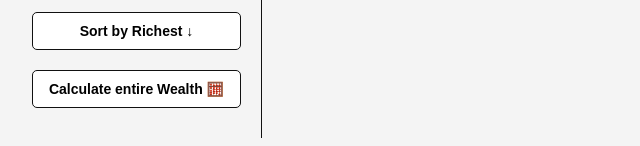
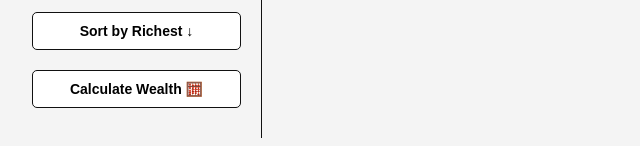
Before and after one commit to nataliecardot/dom-array-methods, a plain HTML site: page index.html in a window 1280 px wide. Shown: the part 272-418 px from the top of the page, 248-888 px from the left. Drawn offline with Linux system fonts and the light colour scheme.

Commit message:
Change button text

```diff
--- a/index.html
+++ b/index.html
@@ -15,7 +15,7 @@
         <button id="double">Double Money 💰</button>
         <button id="show-millionaires">Show Only Millionaires 💵</button>
         <button id="sort">Sort by Richest ↓</button>
-        <button id="calculate-wealth">Calculate entire Wealth 🧮</button>
+        <button id="calculate-wealth">Calculate Wealth 🧮</button>
     </aside>
 
     <main id="main">
```
